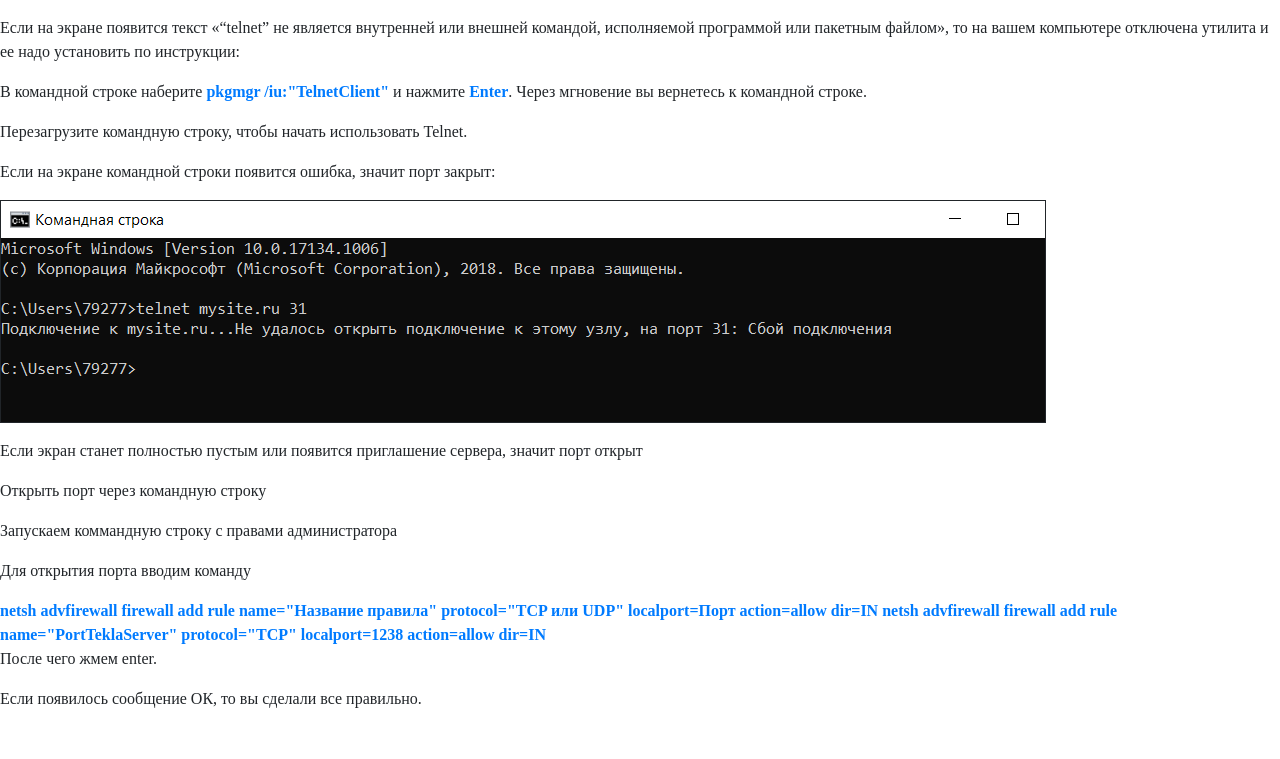
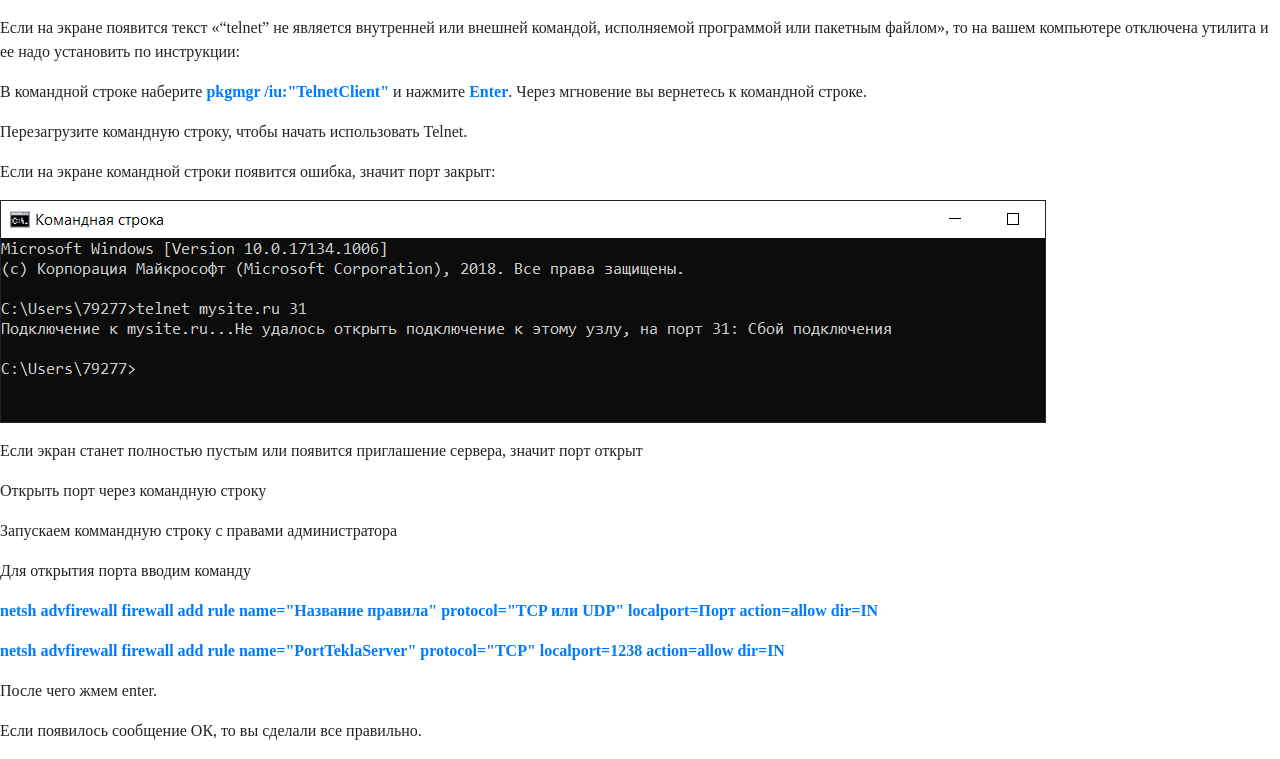
Before and after one commit to DenisAShmelev/denis.a.shmelev.github.io, a plain HTML site: page Многопользовательский сервер.html in a window 1280 px wide. Shown: the part 5788-6547 px from the top of the page. Before the commit the page ends 6515 px from the top, so only its background shows below. Drawn offline with Linux system fonts and the light colour scheme.

Commit message:
Update Многопользовательский сервер.html

```diff
--- a/Многопользовательский сервер.html
+++ b/Многопользовательский сервер.html
@@ -86,9 +86,9 @@
 <p>Запускаем коммандную строку с правами администратора</p>
 <p>Для открытия порта вводим команду</p>
 
-<b>netsh advfirewall firewall add rule name="Название правила" protocol="TCP или UDP" localport=Порт action=allow dir=IN</b>
+<p><b>netsh advfirewall firewall add rule name="Название правила" protocol="TCP или UDP" localport=Порт action=allow dir=IN</b></p>
 
-<b>netsh advfirewall firewall add rule name="PortTeklaServer" protocol="TCP" localport=1238 action=allow dir=IN</b>
+<p><b>netsh advfirewall firewall add rule name="PortTeklaServer" protocol="TCP" localport=1238 action=allow dir=IN</b></p>
 
 <p>После чего жмем enter.</p>
 
```
